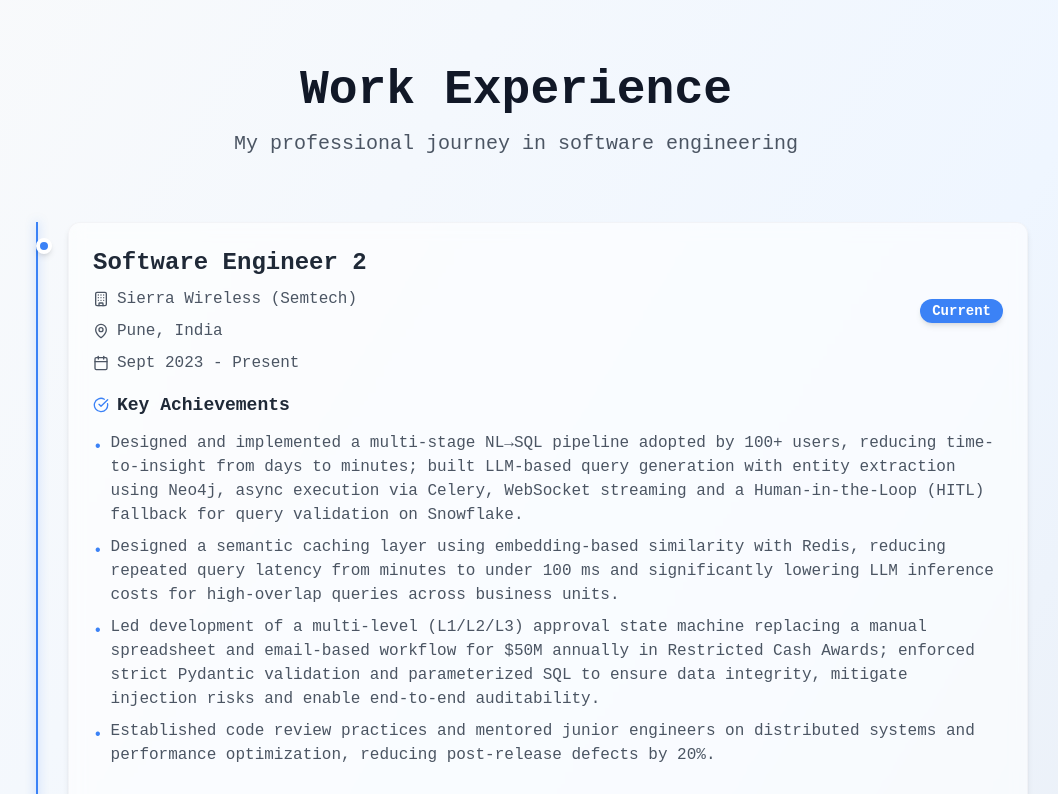
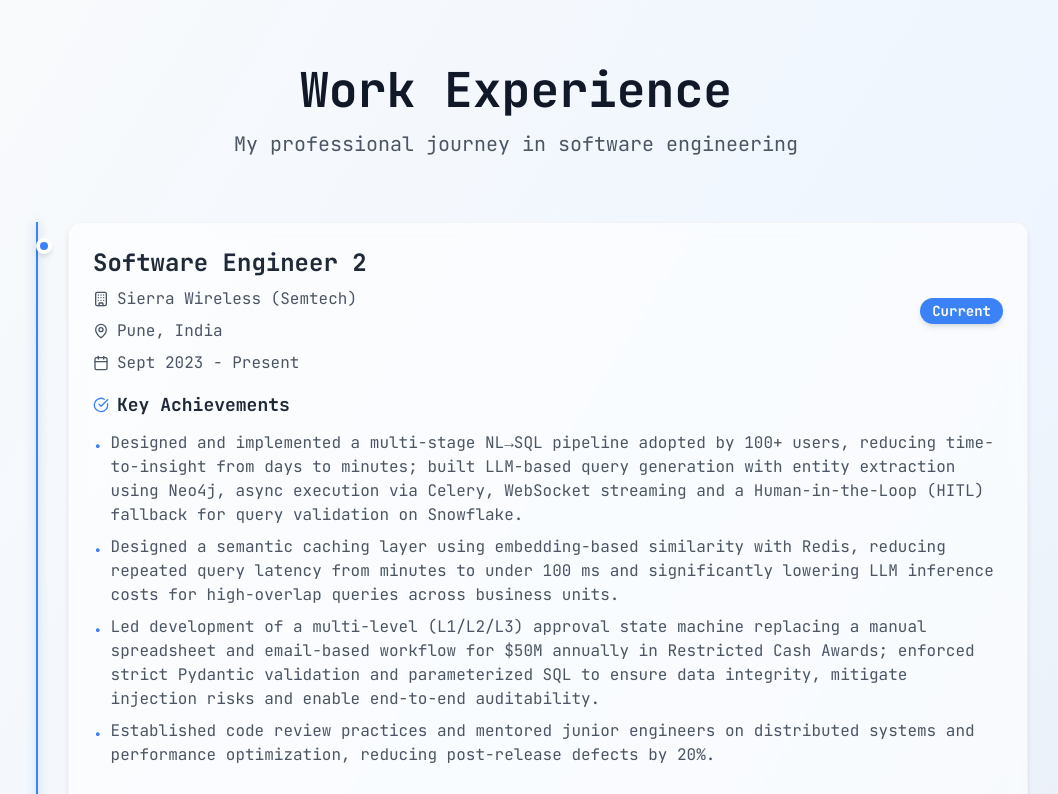
Before and after one commit to sxcluzive/portfolio-frontend, a React (Vite) app: page / in a window 1280 px wide. Shown: the part 1614-2408 px from the top of the page, without its empty margins (124-1182 px from the left). Built offline with nearby package versions, Linux system fonts and the light colour scheme; a web font is replaced by a local one.

Commit message:
Fix: import position

```diff
--- a/src/index.css
+++ b/src/index.css
@@ -1,3 +1,5 @@
+@import url('https://fonts.googleapis.com/css2?family=JetBrains+Mono:wght@300;400;500;700&display=swap');
+
 @font-face {
   font-family: 'Google Sans';
   src: url('./assets/fonts/GoogleSans-VariableFont_GRAD,opsz,wght.ttf') format('truetype');
@@ -5,8 +7,6 @@
   font-display: swap;
   font-style: normal;
 }
-
-@import url('https://fonts.googleapis.com/css2?family=JetBrains+Mono:wght@300;400;500;700&display=swap');
 @tailwind base;
 @tailwind components;
 @tailwind utilities;
```
